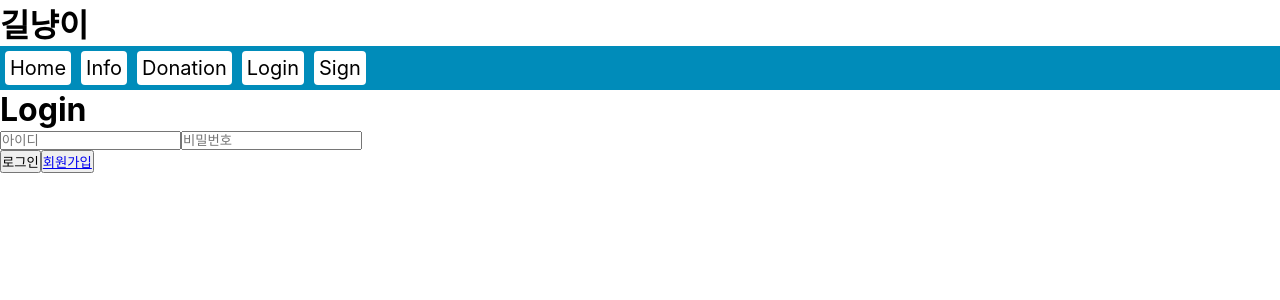
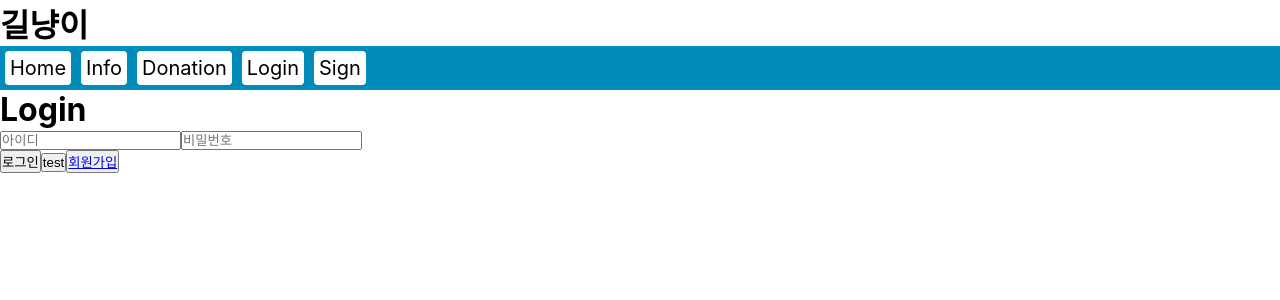
Before and after one commit to pillarorigin/SH_management, a React (Create React App) app in the folder client/cat/: page /login in a window 1280 px wide. Shown: the top 300 px of the page. Built offline with nearby package versions, Linux system fonts and the light colour scheme.

Commit message:
🎨:mypage생성

```diff
--- /dev/null
+++ b/client/cat/src/Errorpage.js
@@ -0,0 +1,12 @@
+import React,{Component} from 'react';
+
+export default class Error extends Component{
+    render(){
+        return(
+            <div>
+                <h1>404 NOT FOUND</h1>
+            </div>
+        )
+    }
+
+}
--- a/client/cat/src/Header.js
+++ b/client/cat/src/Header.js
@@ -20,7 +20,7 @@ class Header extends Component {
                         <Link className="head-link" to='/'>Home</Link>
                         <Link className="head-link" to='/info'>Info</Link>
                         <Link className="head-link" to='/donation'>Donation</Link>
-                        <Link className="head-link" to='/login'>MyPage</Link>
+                        <Link className="head-link" to='/mypage'>MyPage</Link>
                         <button className="head-link head-button" onClick={this.logout}>Logout</button>
                     </div>
                 </div>
--- a/client/cat/src/Project.js
+++ b/client/cat/src/Project.js
@@ -8,6 +8,8 @@ import Donation from './content/Donation';
 import Transaction from './content/Transaction';
 import Login from './content/Login';
 import Sign from './content/Sign';
+import Mypage from './content/Mypage';
+import Errorpage from './Errorpage';
 
 export default class Project extends Component{
     state={
@@ -34,6 +36,8 @@ loginState = () =>{
                 {/* <Route path = '/login' component={Login} />*/}
                 <Route path="/login" component={() => <Login loginState={this.loginState}/>}/>
                 <Route path = '/sign' component={Sign} />
+                <Route path='/mypage' component={Mypage} />
+                <Route component={Errorpage} />
             </Switch>
             </BrowserRouter>
         )
--- a/client/cat/src/content/Home.css
+++ b/client/cat/src/content/Home.css
@@ -6,3 +6,9 @@
     height: 500px !important;
     margin-top: 1px;
 }
+.BrainhubCarousel__arrows{
+    background-color:#000;
+}
+.BrainhubCarousel__arrows:hover{
+    background-color:#000;
+}
--- a/client/cat/src/content/Login.js
+++ b/client/cat/src/content/Login.js
@@ -68,12 +68,57 @@ class Login extends Component {
                 console.log(error)
             })
     }
+    test = ()=>{
+        const name = JSON.parse(localStorage.getItem('userId'));
+        console.log(name)
+        const url = `http://localhost:4000/users/${name}`;
+        const data = {
+            userId: this.state.userId,
+            password: this.state.password
+        }
+        const config = {
+            headers: {
+                'Content-Type': 'application/json'
+            }
+        }
 
+        Axios.post(url, data, config)
+            .then((response) => {
+                console.log("요청함", Axios.url);
+                if (response.data.result === "NoId") {
+                    return (
+                        alert("아이디가 존재하지 않습니다")
+                    )
+                } else if (response.data.result === "NoPw") {
+                    return (
+                        alert("비밀번호가 틀렸습니다")
+                    )
+                } else if (response.data.result === "success") {
+                    console.log(response.data.session)
+                    localStorage.setItem('userId', JSON.stringify(response.data.session));
+                    // var loginData = {
+                    //     LoggedIn: true,
+                    //     uername : JSON.stringify(response.data.session)
+                    // }
+                    // sessionStorage.setItem('key',JSON.stringify(loginData));
+                    this.props.loginState()
+
+                    // window.location.reload(false)
+                    this.props.history.push('/');
+                    // window.location.href = '/';
+                }
+
+            })
+            .catch((error) => {
+                console.log(error)
+            })
+
+    }
 
 
     render() {
 
-
+        // if(!localStorage.getItem('userId')){
         return (
 
             <div>
@@ -94,9 +139,18 @@ class Login extends Component {
 
                 </form>
                 <button type="button" onClick={this.login}>로그인</button>
+                <button type="button" onClick={this.test}>test</button>
                 <button><Link to='/sign'>회원가입</Link></button>
             </div>
         )
+    // }
+    //     else{
+    //         return(
+    //         <div>
+    //             <h1>잘못된 접근입니다</h1>
+    //         </div>
+    //         )
+    //     }
     }
 }
 export default withRouter(Login);
--- /dev/null
+++ b/client/cat/src/content/Mypage.js
@@ -0,0 +1,13 @@
+import React,{Component} from 'react';
+
+export default class Mypage extends Component{
+    render(){
+        const name = JSON.parse(localStorage.getItem('userId'))
+        return(
+
+            <div>
+                <h1>환영합니다 {name}</h1>
+            </div>
+        )
+    }
+}
--- a/client/cat/src/content/Sign.js
+++ b/client/cat/src/content/Sign.js
@@ -30,6 +30,7 @@ export default class Sign extends Component {
         const isLoggedIn = this.state.isLoggedIn;
 
         let page = null;
+
         if (isLoggedIn ==="normal") {
           page= <NormalSign  />
           document.getElementById('normal').style.display = "none";
```
Also changed, not shown: 1 other file (tests, documents, lock files or other folders).
